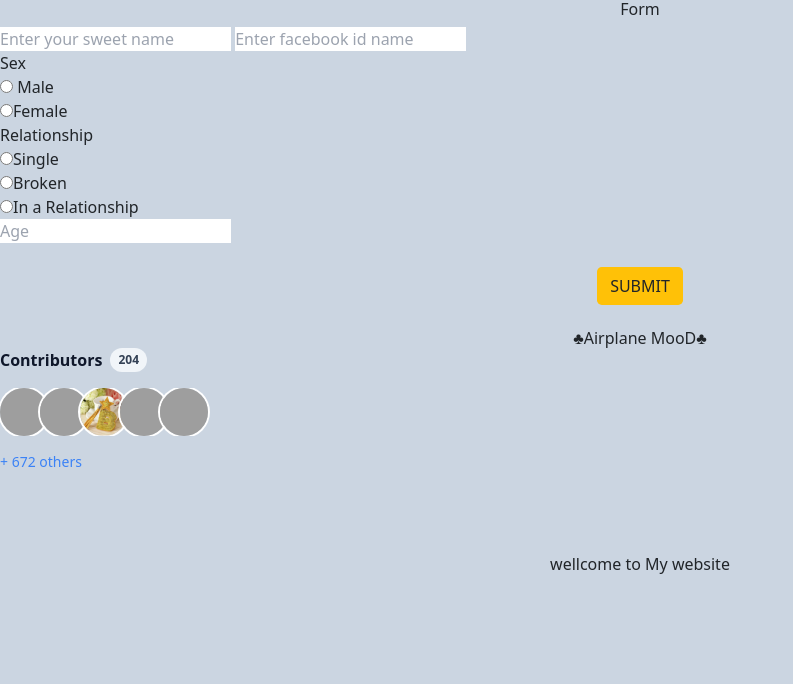
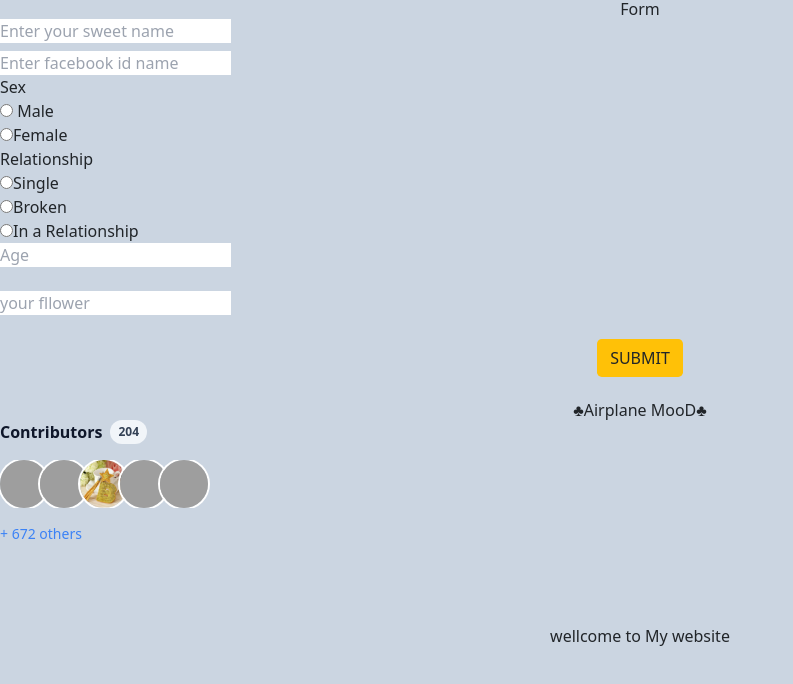
Before and after one commit to flshamim/p-group, a plain HTML site: page index.html in a window 1280 px wide. Shown: the whole page, without its empty margins (0-793 px from the left). Drawn offline with nearby package versions, Linux system fonts and the light colour scheme; grey boxes are pictures that could not be loaded.

Commit message:
third commit

```diff
--- a/index.html
+++ b/index.html
@@ -12,6 +12,7 @@
 <h3 class="text-center">Form</h3>
 
 <input class="" placeholder="Enter your sweet name" type="text">
+<br>
 <input class="mt-2" placeholder="Enter facebook id name" type="text"> <br>
     <span> Sex
 
@@ -25,6 +26,9 @@
         <p><input type="radio" name="s" id="ss">In a Relationship</p>
     </span>
 <input type="number" placeholder="Age">
+<br>
+<br>
+<input type="number" placeholder="your fllower">
 
     <h3 class="text-center mb-3 p-2"><button class="bg-warning rounded-3 btn mt-3">SUBMIT</button></h3>
     <h2 class="text-center ">♣Airplane MooD♣</h2>
```
